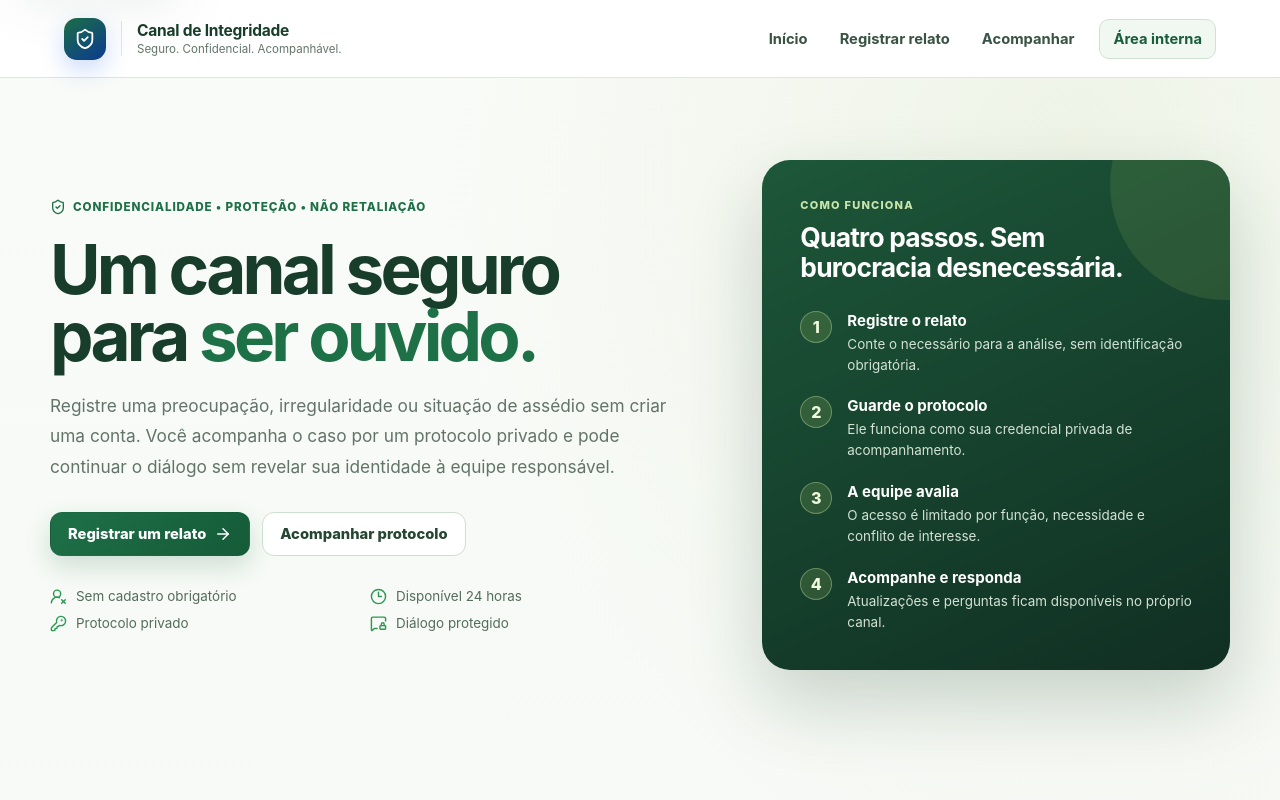
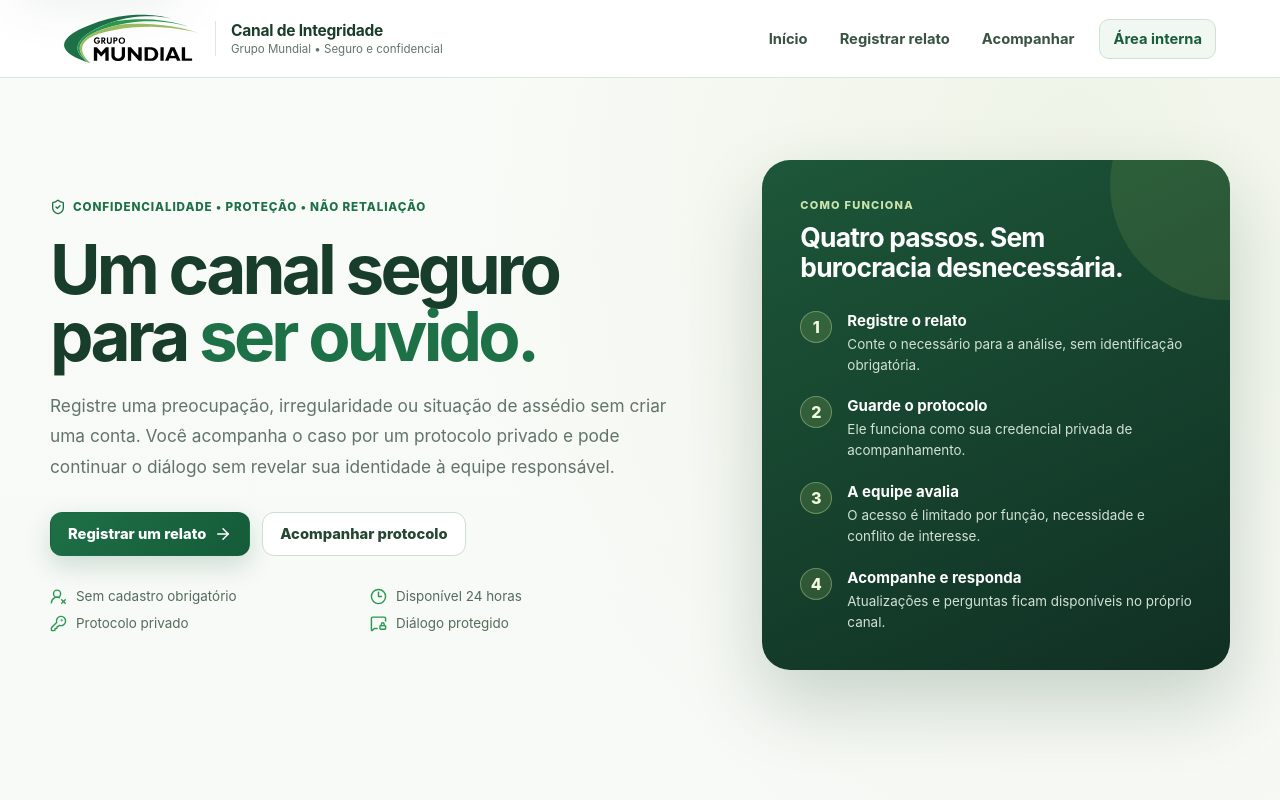
Before and after one commit to thiagodownload/integridade, a React (Vite) app in the folder web/: page / in a window 1280 px wide. Shown: the top 800 px of the page. Built offline with nearby package versions, Linux system fonts and the light colour scheme; no server answers.

Commit message:
feat(brand): integrar identidade Mundial em web/src/components/PublicHeader.tsx

```diff
--- a/web/src/components/PublicHeader.tsx
+++ b/web/src/components/PublicHeader.tsx
@@ -1,4 +1,4 @@
-import { Menu, ShieldCheck, X } from 'lucide-react'
+import { Menu, X } from 'lucide-react'
 import { useState } from 'react'
 
 export function PublicHeader() {
@@ -9,10 +9,10 @@ export function PublicHeader() {
   return (
     <header className="site-header">
       <a className="brand" href="#/" aria-label="Canal de Integridade - página inicial" onClick={close}>
-        <span className="brand-icon" aria-hidden="true"><ShieldCheck size={22} /></span>
+        <img className="mundial-logo" src="/mundial-logo.svg" alt="Grupo Mundial" />
         <span className="brand-copy">
           <strong>Canal de Integridade</strong>
-          <small>Seguro. Confidencial. Acompanhável.</small>
+          <small>Grupo Mundial • Seguro e confidencial</small>
         </span>
       </a>
 
```
